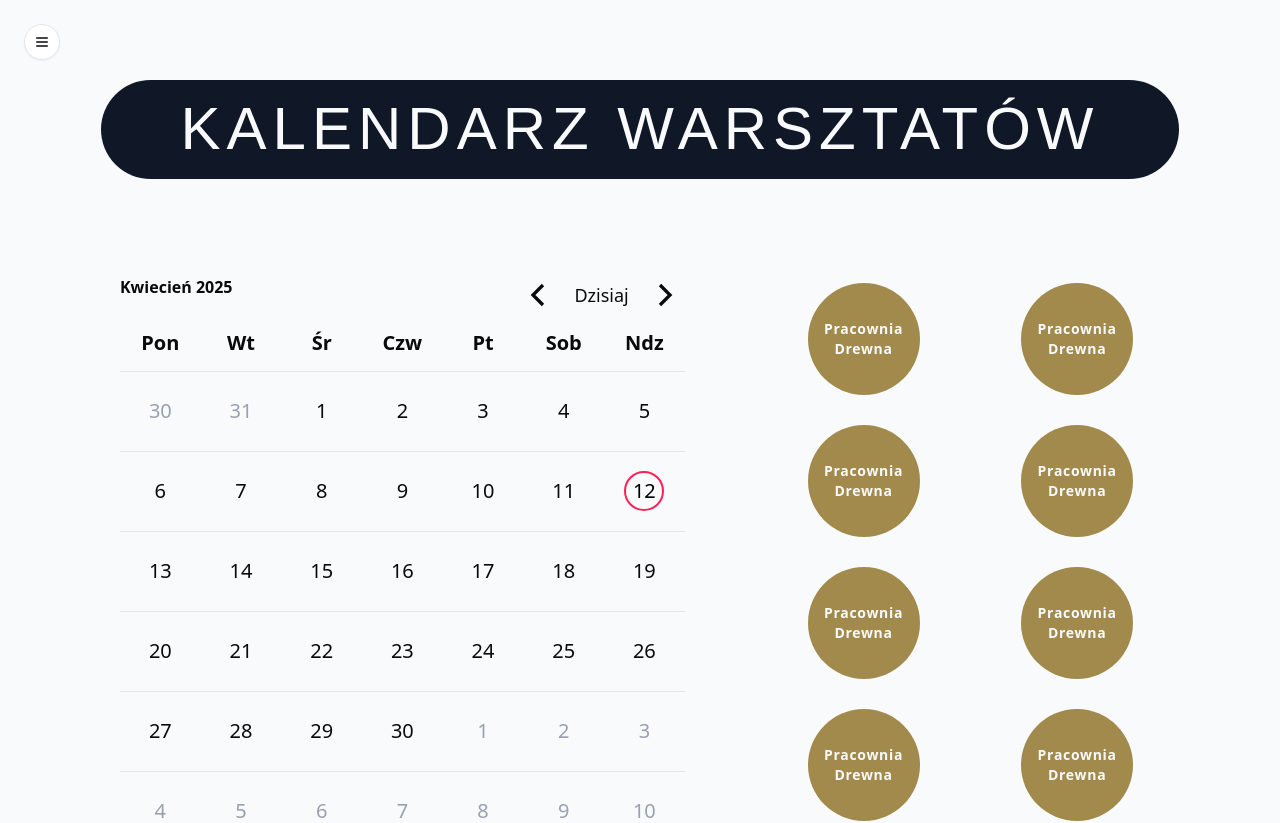
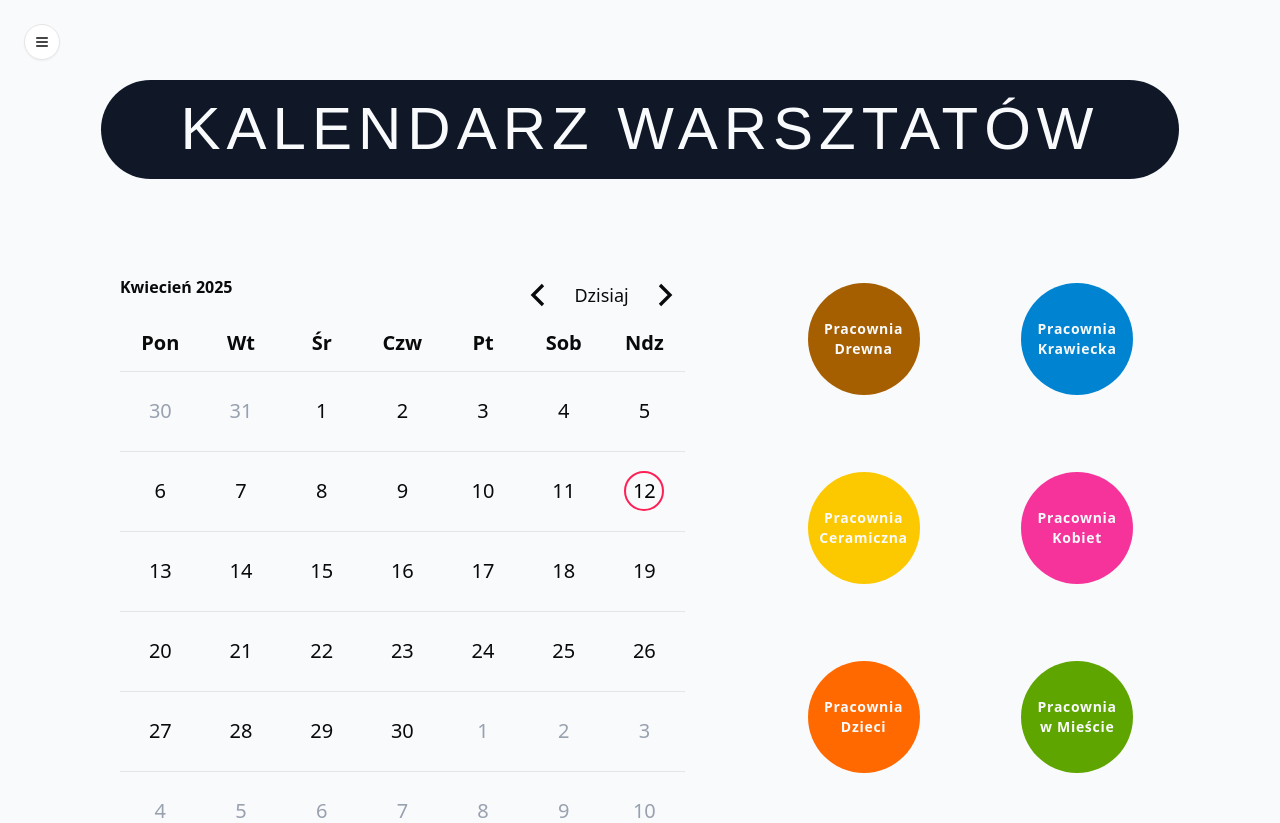
Before and after one commit to misiek869/Miasto_Pracownia_Foundation_Website, a Next.js app: page /kalendarz in a window 1280 px wide. Shown: the top 823 px of the page. Built offline with nearby package versions, Linux system fonts and the light colour scheme; no server answers; the database is empty; a web font is replaced by a local one.

Commit message:
change bg colors and names

```diff
--- a/calendarData.ts
+++ b/calendarData.ts
@@ -14,7 +14,7 @@ export const popoverData: PopoverContent[] = [
 		id: uuidv4(),
 		firstName: 'Pracownia',
 		secondName: 'Drewna',
-		bgColor: '#a18a4c',
+		bgColor: '#a65f00',
 		description: `The placeholder text, beginning with the line “Lorem ipsum dolor
 								sit amet, consectetur adipiscing elit”, looks like Latin because
 								in its youth, centuries ago, it was Latin.`,
@@ -23,8 +23,8 @@ export const popoverData: PopoverContent[] = [
 	{
 		id: uuidv4(),
 		firstName: 'Pracownia',
-		secondName: 'Drewna',
-		bgColor: '#a18a4c',
+		secondName: 'Krawiecka',
+		bgColor: '#0084d1',
 		description: `The placeholder text, beginning with the line “Lorem ipsum dolor
 								sit amet, consectetur adipiscing elit”, looks like Latin because
 								in its youth, centuries ago, it was Latin.`,
@@ -33,8 +33,8 @@ export const popoverData: PopoverContent[] = [
 	{
 		id: uuidv4(),
 		firstName: 'Pracownia',
-		secondName: 'Drewna',
-		bgColor: '#a18a4c',
+		secondName: 'Ceramiczna',
+		bgColor: '#fcc800',
 		description: `The placeholder text, beginning with the line “Lorem ipsum dolor
 								sit amet, consectetur adipiscing elit”, looks like Latin because
 								in its youth, centuries ago, it was Latin.`,
@@ -43,8 +43,8 @@ export const popoverData: PopoverContent[] = [
 	{
 		id: uuidv4(),
 		firstName: 'Pracownia',
-		secondName: 'Drewna',
-		bgColor: '#a18a4c',
+		secondName: 'Kobiet',
+		bgColor: '#f6339a',
 		description: `The placeholder text, beginning with the line “Lorem ipsum dolor
 								sit amet, consectetur adipiscing elit”, looks like Latin because
 								in its youth, centuries ago, it was Latin.`,
@@ -53,8 +53,8 @@ export const popoverData: PopoverContent[] = [
 	{
 		id: uuidv4(),
 		firstName: 'Pracownia',
-		secondName: 'Drewna',
-		bgColor: '#a18a4c',
+		secondName: 'Dzieci',
+		bgColor: '#ff6900',
 		description: `The placeholder text, beginning with the line “Lorem ipsum dolor
 								sit amet, consectetur adipiscing elit”, looks like Latin because
 								in its youth, centuries ago, it was Latin.`,
@@ -63,28 +63,8 @@ export const popoverData: PopoverContent[] = [
 	{
 		id: uuidv4(),
 		firstName: 'Pracownia',
-		secondName: 'Drewna',
-		bgColor: '#a18a4c',
-		description: `The placeholder text, beginning with the line “Lorem ipsum dolor
-								sit amet, consectetur adipiscing elit”, looks like Latin because
-								in its youth, centuries ago, it was Latin.`,
-		link: '#',
-	},
-	{
-		id: uuidv4(),
-		firstName: 'Pracownia',
-		secondName: 'Drewna',
-		bgColor: '#a18a4c',
-		description: `The placeholder text, beginning with the line “Lorem ipsum dolor
-								sit amet, consectetur adipiscing elit”, looks like Latin because
-								in its youth, centuries ago, it was Latin.`,
-		link: '#',
-	},
-	{
-		id: uuidv4(),
-		firstName: 'Pracownia',
-		secondName: 'Drewna',
-		bgColor: '#a18a4c',
+		secondName: 'w Mieście',
+		bgColor: '#5ea500',
 		description: `The placeholder text, beginning with the line “Lorem ipsum dolor
 								sit amet, consectetur adipiscing elit”, looks like Latin because
 								in its youth, centuries ago, it was Latin.`,
```
